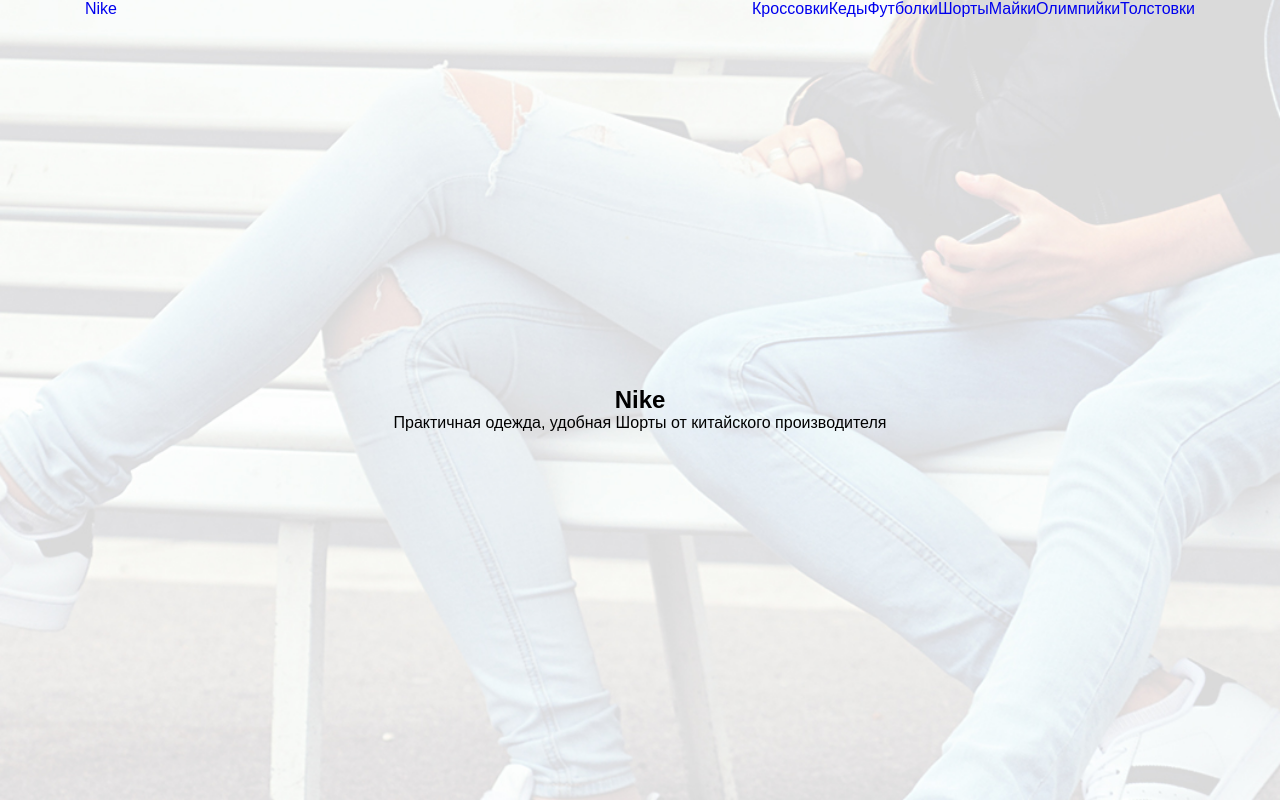
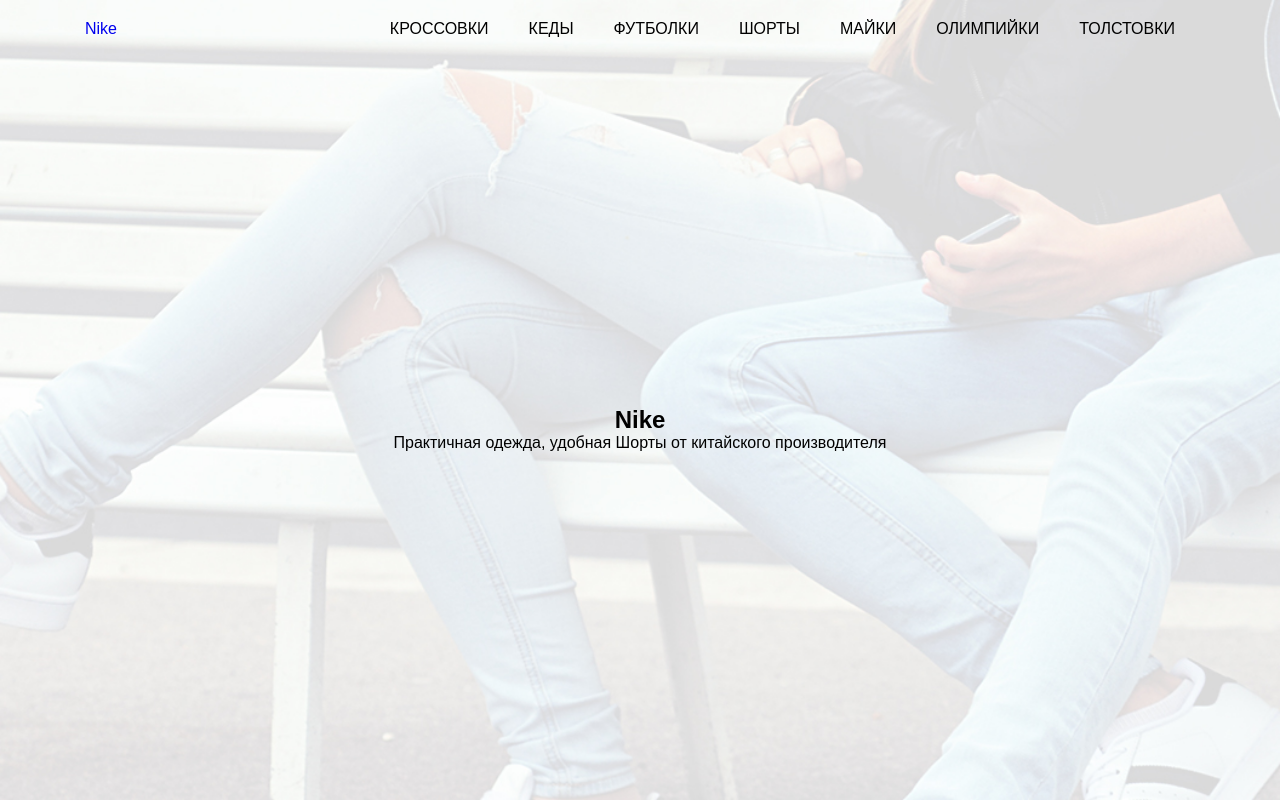
Before and after one commit to maqsud-cr7/new-nike-1, a plain HTML site: page index.html in a window 1280 px wide. Drawn offline with Linux system fonts and the light colour scheme.

Commit message:
change link style

```diff
--- a/style/style.css
+++ b/style/style.css
@@ -25,6 +25,15 @@
 
 .menu {
     display: flex;
+    padding: 20px 0;
+}
+
+.menu__link {
+    color: #000;
+    font-size: 16px;
+    text-transform: uppercase;
+    text-decoration: none;
+    margin: 0 20px;
 }
 
 .header__info {
```
